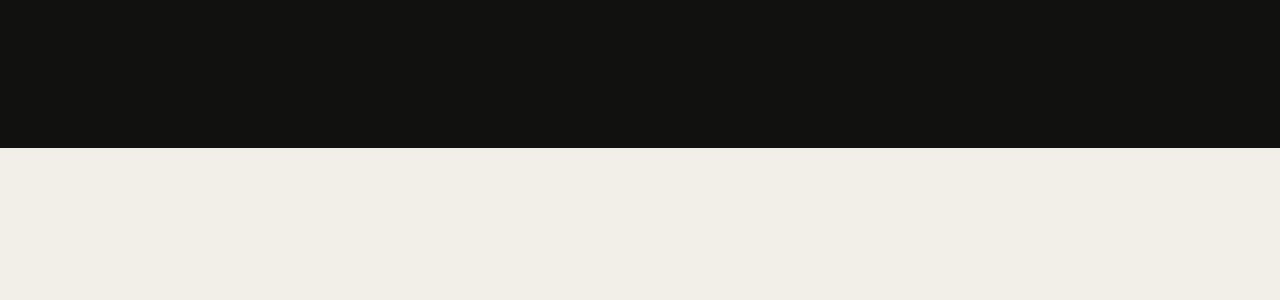
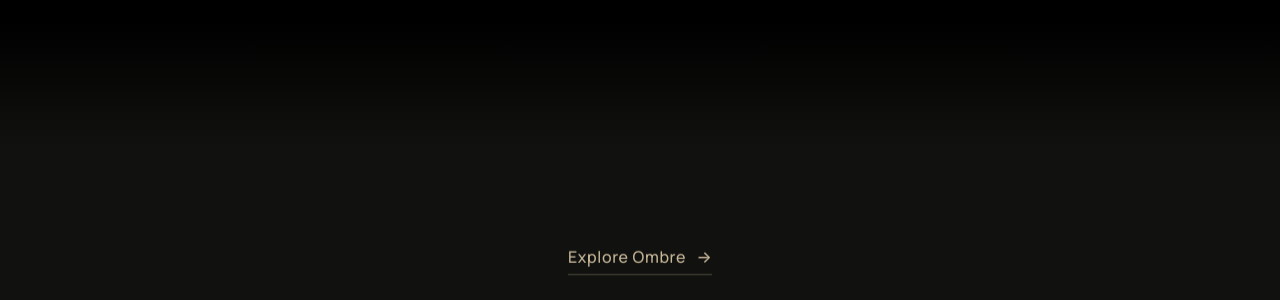
Before and after one commit to ombre-ui/Ombre-landing-page-, a React (Vite) app: page / in a window 1280 px wide. Shown: the part 652-952 px from the top of the page. Built offline with nearby package versions, Linux system fonts and the light colour scheme.

Commit message:
Add foundation and hero: asset manifest, reveal, hero slot, Explore Ombre link

```diff
--- a/src/App.jsx
+++ b/src/App.jsx
@@ -1,5 +1,10 @@
-// Page skeleton: section order and background rhythm are locked.
+// Page structure: section order and background rhythm are locked.
 // Content is added section by section; empty sections are placeholders.
+
+import './styles/utilities.css'
+import Hero from './components/Hero.jsx'
+import ExploreLink from './components/ExploreLink.jsx'
+import Reveal from './components/Reveal.jsx'
 
 const placeholder = (minHeight) => ({ minHeight })
 
@@ -7,11 +12,14 @@ export default function App() {
   return (
     <main>
       {/* 1. Hero: video only, no nav, no overlay text */}
-      <section
-        id="hero"
-        className="section section--charcoal"
-        style={placeholder('100svh')}
-      />
+      <Hero />
+
+      {/* 1b. Slim text link under the hero */}
+      <section id="explore" className="section section--charcoal explore">
+        <Reveal>
+          <ExploreLink />
+        </Reveal>
+      </section>
 
       {/* 2. Vision, Benefits, Closing statement (ivory) */}
       <section
--- /dev/null
+++ b/src/assets.js
@@ -0,0 +1,35 @@
+// Asset manifest: the single place that says which media files exist.
+//
+// Every asset starts as `ready: false`, and its slot stays empty.
+// After uploading a file to /public, flip that asset to `ready: true`.
+// Nothing else in the code needs to change.
+//
+// Files in /public are served from the site root:
+//   public/hero/xyz.webm  ->  /hero/xyz.webm
+
+export const assets = {
+  // 1. Hero video (20s, plays once, holds on the logo end frame)
+  hero: {
+    ready: false,
+    desktopWebm: '/hero/ombre_hero_v9_1080p.webm',
+    // Older-browser fallback. Set to null if this file is not uploaded.
+    desktopMp4: '/hero/ombre_hero_v9_1080p_silent.mp4',
+    // Phones and portrait screens (4:5)
+    mobileMp4: '/hero/ombre_hero_v9_mobile_4x5.mp4',
+    // Shown for reduced motion, or if autoplay is blocked
+    poster: '/hero/ombre_hero_v9_poster.jpg',
+  },
+
+  // 2. Vision + Benefits image
+  vision: { ready: false, src: null, alt: '' },
+
+  // 4. Mentor Handoff image
+  handoff: {
+    ready: false,
+    src: null,
+    alt: 'A project continuing from the Startup Validator Mentor to the Business Model Mentor, with the same context carried forward.',
+  },
+
+  // 6. Final CTA image (no baked-in text)
+  finalCta: { ready: false, src: null, alt: '' },
+}
--- /dev/null
+++ b/src/components/ExploreLink.jsx
@@ -0,0 +1,14 @@
+import { SIGNUP_URL } from '../config.js'
+import '../styles/explore.css'
+
+// "Explore Ombre →" always links to the sign-up page.
+export default function ExploreLink() {
+  return (
+    <a className="explore-link" href={SIGNUP_URL}>
+      <span className="explore-link__label">Explore Ombre</span>
+      <span className="explore-link__arrow" aria-hidden="true">
+        →
+      </span>
+    </a>
+  )
+}
--- /dev/null
+++ b/src/components/Hero.jsx
@@ -0,0 +1,92 @@
+import { useEffect, useRef, useState } from 'react'
+import { assets } from '../assets.js'
+import '../styles/hero.css'
+
+function useMediaQuery(query) {
+  const get = () =>
+    typeof window !== 'undefined' && window.matchMedia(query).matches
+  const [matches, setMatches] = useState(get)
+
+  useEffect(() => {
+    const mql = window.matchMedia(query)
+    const onChange = () => setMatches(mql.matches)
+    onChange()
+    mql.addEventListener('change', onChange)
+    return () => mql.removeEventListener('change', onChange)
+  }, [query])
+
+  return matches
+}
+
+export default function Hero() {
+  const { hero } = assets
+  const portrait = useMediaQuery('(max-aspect-ratio: 1/1)')
+  const reducedMotion = useMediaQuery('(prefers-reduced-motion: reduce)')
+  const videoRef = useRef(null)
+  const [fallback, setFallback] = useState(false)
+
+  // Show the still poster instead of video for reduced motion,
+  // blocked autoplay, or a file that fails to load.
+  const showStill = hero.ready && (reducedMotion || fallback)
+  const showVideo = hero.ready && !showStill
+
+  useEffect(() => {
+    if (!showVideo) return
+    const video = videoRef.current
+    if (!video) return
+    video.muted = true
+    const attempt = video.play()
+    if (attempt && attempt.catch) attempt.catch(() => setFallback(true))
+  }, [showVideo, portrait])
+
+  const onSourceError = () => setFallback(true)
+
+  return (
+    <section id="hero" className="section hero" aria-label="Ombre">
+      <h1 className="sr-only">Ombre. An AI workspace that works with you.</h1>
+
+      <div className="hero__media" aria-hidden="true">
+        {showVideo && (
+          // Plays once (no loop) and holds on the final logo frame.
+          <video
+            key={portrait ? 'mobile' : 'desktop'}
+            ref={videoRef}
+            className="hero__video"
+            autoPlay
+            muted
+            playsInline
+            preload="auto"
+            disablePictureInPicture
+          >
+            {portrait ? (
+              <source
+                src={hero.mobileMp4}
+                type="video/mp4"
+                onError={onSourceError}
+              />
+            ) : (
+              <>
+                <source
+                  src={hero.desktopWebm}
+                  type="video/webm"
+                  onError={hero.desktopMp4 ? undefined : onSourceError}
+                />
+                {hero.desktopMp4 && (
+                  <source
+                    src={hero.desktopMp4}
+                    type="video/mp4"
+                    onError={onSourceError}
+                  />
+                )}
+              </>
+            )}
+          </video>
+        )}
+
+        {showStill && <img className="hero__still" src={hero.poster} alt="" />}
+      </div>
+
+      <div className="hero__fade" aria-hidden="true" />
+    </section>
+  )
+}
--- /dev/null
+++ b/src/components/Reveal.jsx
@@ -0,0 +1,49 @@
+import { useEffect, useRef, useState } from 'react'
+import '../styles/reveal.css'
+
+// Wraps content so it fades in once, the first time it scrolls into view.
+export default function Reveal({
+  as: Tag = 'div',
+  delay = 0,
+  className = '',
+  children,
+  ...rest
+}) {
+  const ref = useRef(null)
+  const [visible, setVisible] = useState(false)
+
+  useEffect(() => {
+    const el = ref.current
+    if (!el) return
+
+    // No observer support: just show the content.
+    if (!('IntersectionObserver' in window)) {
+      setVisible(true)
+      return
+    }
+
+    const observer = new IntersectionObserver(
+      ([entry]) => {
+        if (entry.isIntersecting) {
+          setVisible(true)
+          observer.disconnect()
+        }
+      },
+      { threshold: 0.15, rootMargin: '0px 0px -8% 0px' }
+    )
+
+    observer.observe(el)
+    return () => observer.disconnect()
+  }, [])
+
+  return (
+    <Tag
+      ref={ref}
+      className={`reveal${visible ? ' is-visible' : ''} ${className}`.trim()}
+      style={delay ? { transitionDelay: `${delay}ms` } : undefined}
+      {...rest}
+    >
+      {children}
+    </Tag>
+  )
+}
--- /dev/null
+++ b/src/config.js
@@ -0,0 +1,5 @@
+// Site-wide settings.
+
+// TODO: replace with the real sign-up page URL.
+// Until then the link is inert, so nothing navigates to a missing page.
+export const SIGNUP_URL = '#signup'
--- /dev/null
+++ b/src/styles/explore.css
@@ -0,0 +1,57 @@
+/* Slim text CTA under the hero: not a button. */
+.explore {
+  display: flex;
+  justify-content: center;
+  padding: clamp(3rem, 7vw, 5.5rem) 1.5rem;
+}
+
+.explore-link {
+  position: relative;
+  display: inline-flex;
+  align-items: center;
+  gap: 0.65rem;
+  padding: 0.5rem 0.25rem;
+  font-family: var(--font-sans);
+  font-weight: 500;
+  font-size: 1rem;
+  letter-spacing: 0.04em;
+  color: var(--champagne);
+  transition: color 400ms var(--ease-soft);
+}
+
+.explore-link::after {
+  content: '';
+  position: absolute;
+  left: 0.25rem;
+  right: 0.25rem;
+  bottom: 0.2rem;
+  height: 1px;
+  background: currentColor;
+  opacity: 0.35;
+  transition: opacity 400ms var(--ease-soft);
+}
+
+.explore-link__arrow {
+  display: inline-block;
+  transition: transform 400ms var(--ease-soft);
+}
+
+.explore-link:hover,
+.explore-link:focus-visible {
+  color: var(--champagne-hover);
+}
+
+.explore-link:hover::after,
+.explore-link:focus-visible::after {
+  opacity: 0.8;
+}
+
+.explore-link:hover .explore-link__arrow,
+.explore-link:focus-visible .explore-link__arrow {
+  transform: translateX(4px);
+}
+
+.explore-link:focus-visible {
+  outline: 1px solid var(--champagne-hover);
+  outline-offset: 6px;
+}
--- /dev/null
+++ b/src/styles/hero.css
@@ -0,0 +1,40 @@
+/* Hero: video only. No nav, no overlay text.
+
+   The hero sits on pure black because the video's own edges are black
+   (#000). That black exists only behind the video and is not a palette
+   color. The bottom edge fades into the page charcoal so there is no seam. */
+.hero {
+  position: relative;
+  height: 100vh;
+  height: 100svh;
+  min-height: 32rem;
+  background: #000;
+  overflow: hidden;
+}
+
+.hero__media {
+  position: absolute;
+  inset: 0;
+}
+
+.hero__video,
+.hero__still {
+  width: 100%;
+  height: 100%;
+  object-fit: cover;
+  object-position: center;
+}
+
+.hero__fade {
+  position: absolute;
+  left: 0;
+  right: 0;
+  bottom: 0;
+  height: clamp(6rem, 16vh, 12rem);
+  background: linear-gradient(
+    to bottom,
+    rgba(17, 17, 15, 0),
+    var(--charcoal)
+  );
+  pointer-events: none;
+}
--- /dev/null
+++ b/src/styles/reveal.css
@@ -0,0 +1,15 @@
+/* Gentle fade-in with a small upward drift.
+   Timing comes from the tokens; reduced motion is handled in global.css. */
+.reveal {
+  opacity: 0;
+  transform: translateY(14px);
+  transition:
+    opacity var(--duration-reveal) var(--ease-soft),
+    transform var(--duration-reveal) var(--ease-soft);
+  will-change: opacity, transform;
+}
+
+.reveal.is-visible {
+  opacity: 1;
+  transform: none;
+}
--- /dev/null
+++ b/src/styles/utilities.css
@@ -0,0 +1,12 @@
+/* Visually hidden, still read by screen readers and search engines */
+.sr-only {
+  position: absolute;
+  width: 1px;
+  height: 1px;
+  margin: -1px;
+  padding: 0;
+  overflow: hidden;
+  clip: rect(0, 0, 0, 0);
+  white-space: nowrap;
+  border: 0;
+}
```
